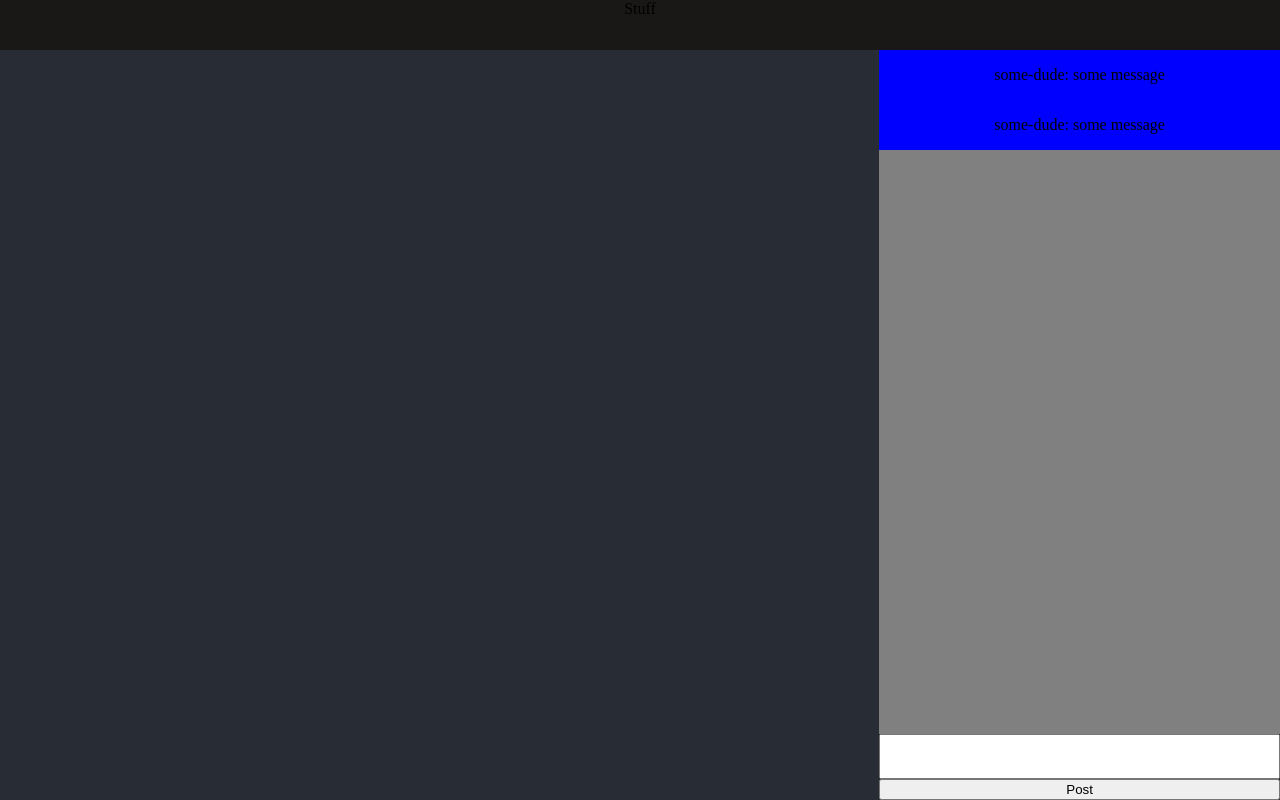
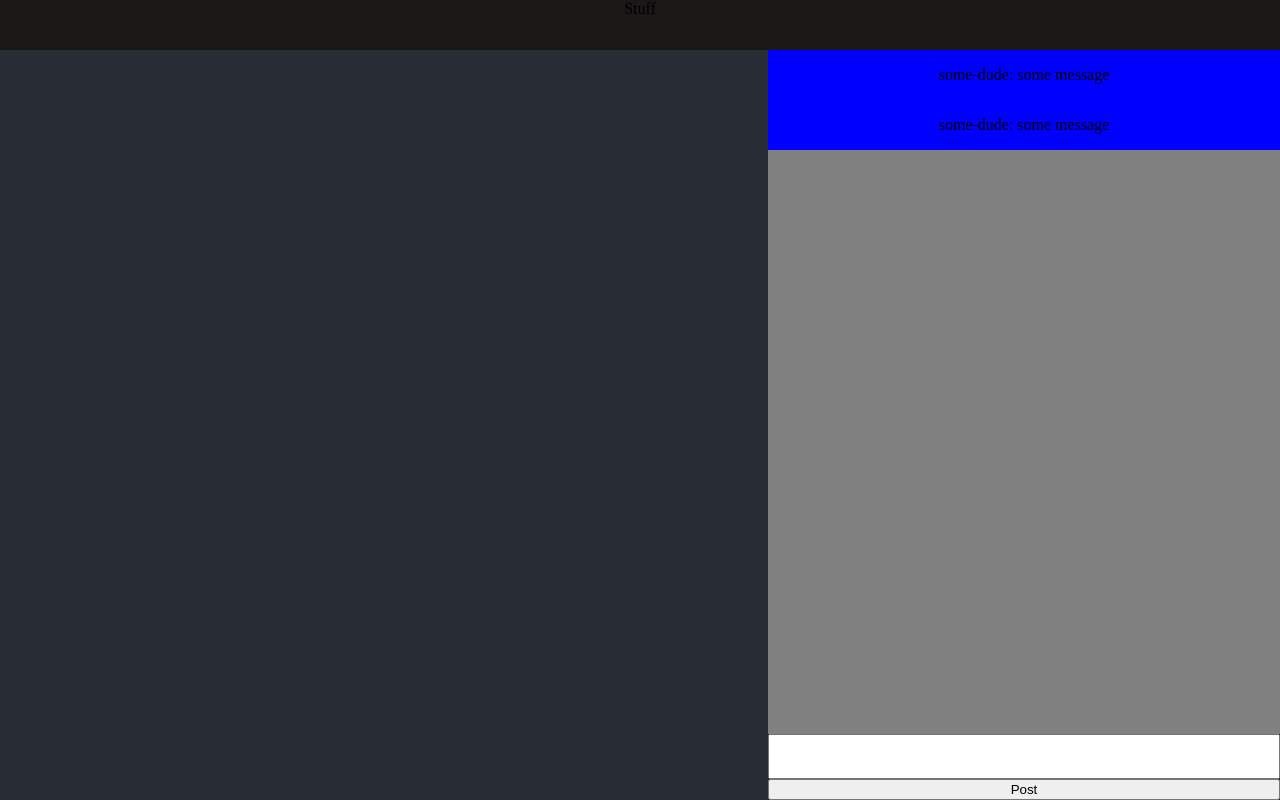
Before and after one commit to RicardFabien/StepInTheDarkProject, a React (Create React App) app in the folder frontend/: page / in a window 1280 px wide. Built offline with nearby package versions, Linux system fonts and the light colour scheme.

Commit message:
fix: chat growing too much when long message was added

```diff
--- a/frontend/src/App.css
+++ b/frontend/src/App.css
@@ -15,6 +15,7 @@ html,body,#root{
   background-color: rgb(26, 23, 23);
 
   height: 100vh;
+  width: 100vw;
 
 }
 
@@ -39,11 +40,16 @@ html,body,#root{
 
 .Chat{
   flex-grow: 1;
+  min-width: 100px;
+  width: 25%;
 }
 
 .Game{
   flex-grow: 4;
   background-color: #282c34;
+  min-width:100px;
+  width: 60;
+
 }
 
 
```
